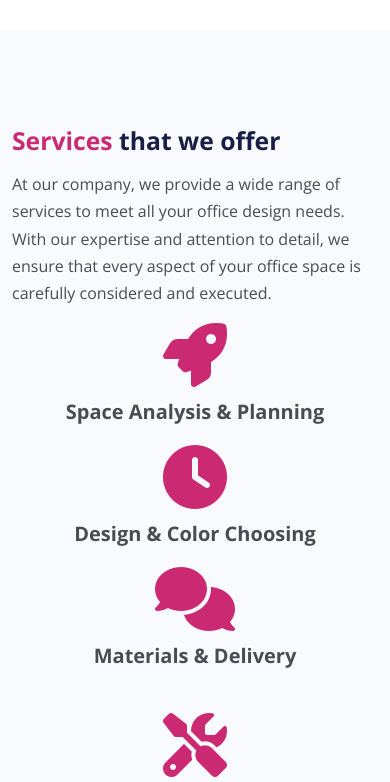
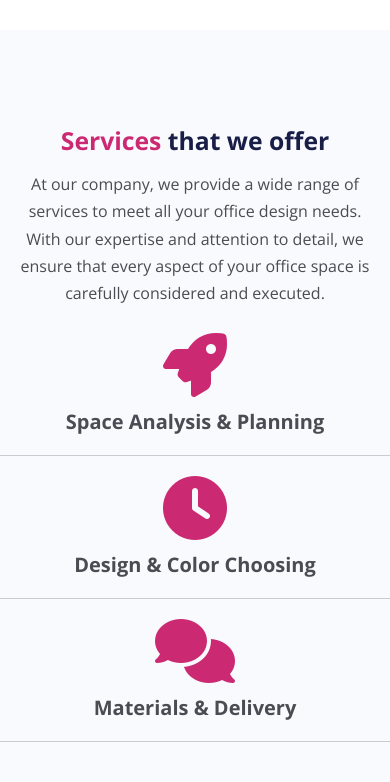
Before and after one commit to nataliestorozhuk/yavin-website, a website: page index.html in a window 390 px wide. Shown: the part 3540-4322 px from the top of the page. Drawn offline with nearby package versions, Linux system fonts and the light colour scheme; files that its build step writes are made by us from their sources.

Commit message:
added some styles to services

```diff
--- a/index.html
+++ b/index.html
@@ -211,7 +211,7 @@
       <div class="container">
         <div class="row">
           <div class="col-lg-5">
-            <div class="text-container">
+            <div class="text-container text-center text-lg-start">
               <h2>
                 <span class="text-secondary">Services</span> that we offer
               </h2>
--- a/scss/styles.scss
+++ b/scss/styles.scss
@@ -80,6 +80,11 @@
     .header .image-container{
         margin-top: 30px;
     }
+
+    .services .col-md-4{
+        border-bottom: 1px #ccc solid;
+        margin: 10px 0;
+    }
 }
 
 @media (max-width: 576) {
```
